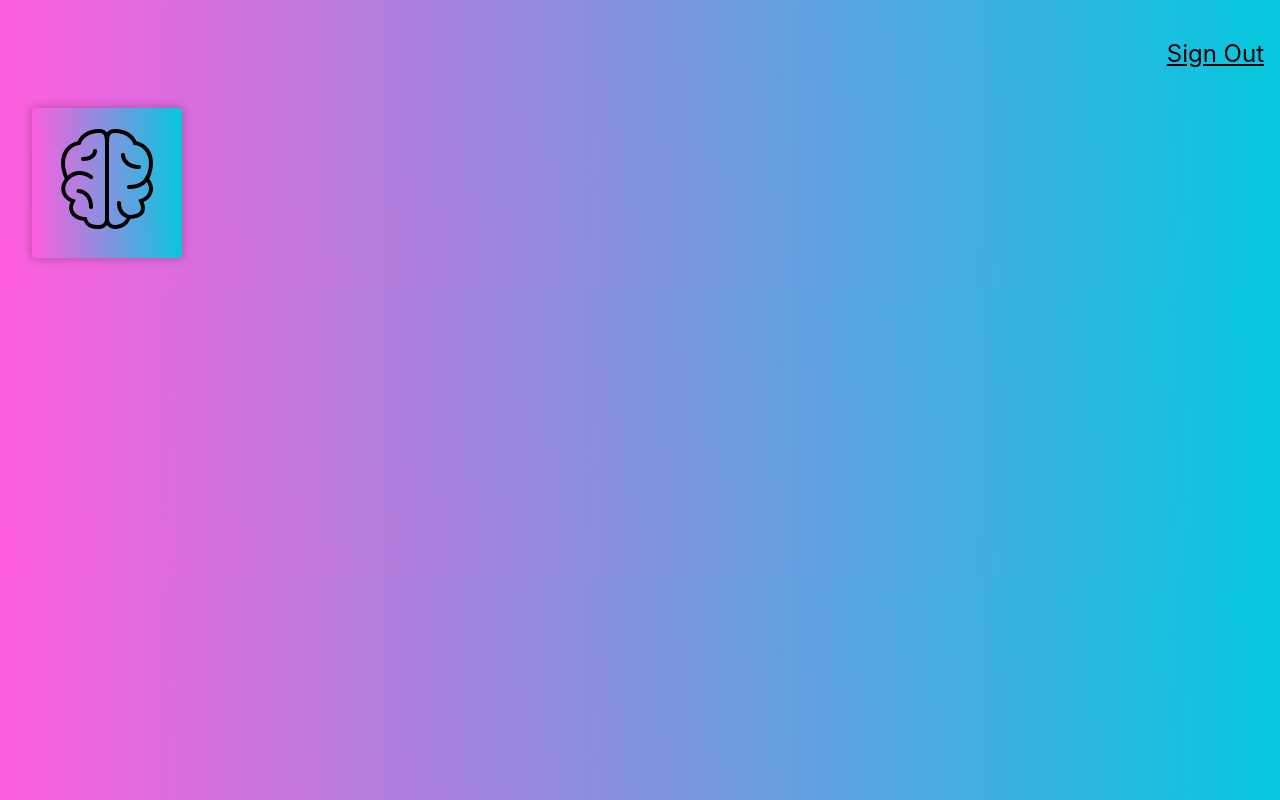
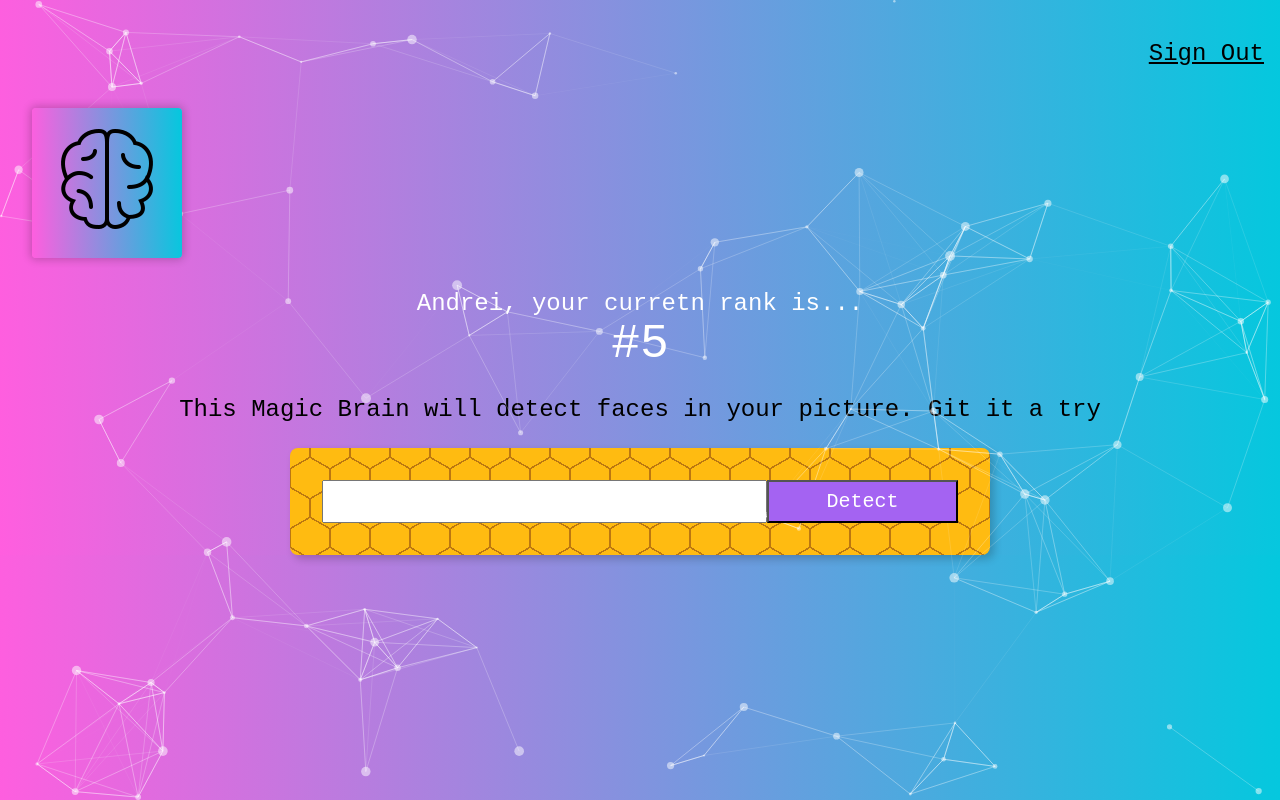
Before and after one commit to joaombpereira-eng/FaceRecognitionBrain, a React (Create React App) app: page / in a window 1280 px wide. Built offline with nearby package versions, Linux system fonts and the light colour scheme.

Commit message:
Creating More Components
- Rank
- ImageLinkForm
- Particles

```diff
--- a/package.json
+++ b/package.json
@@ -10,7 +10,10 @@
     "react-dom": "^18.1.0",
     "react-parallax-tilt": "^1.7.36",
     "react-scripts": "5.0.1",
+    "react-tsparticles": "^2.0.6",
     "tachyons": "^4.12.0",
+    "tsparticles": "^2.0.6",
+    "tsparticles-slim": "^2.0.6",
     "web-vitals": "^2.1.4"
   },
   "scripts": {
--- a/src/App.css
+++ b/src/App.css
@@ -1,5 +1,10 @@
 .App {
   text-align: center;
+}
+
+.center {
+  display: flex;
+  justify-content: center;
 }
 
 .App-logo {
--- a/src/App.js
+++ b/src/App.js
@@ -1,14 +1,105 @@
 import "./App.css";
+import Particles from "react-tsparticles";
+import { loadFull } from "tsparticles";
 import Navigation from "./components/Navigation/Navigation";
 import Logo from "./components/Logo/Logo";
+import Rank from "./components/Rank/Rank";
+import ImageLinkForm from "./components/ImageLinkForm/ImageLinkForm";
+
+const paramsOptions = {
+  fpsLimit: 120,
+  interactivity: {
+    events: {
+      onClick: {
+        enable: true,
+        mode: "push",
+      },
+      onHover: {
+        enable: true,
+        mode: "repulse",
+      },
+      resize: true,
+    },
+    modes: {
+      push: {
+        quantity: 4,
+      },
+      repulse: {
+        distance: 200,
+        duration: 0.4,
+      },
+    },
+  },
+  particles: {
+    color: {
+      value: "#ffffff",
+    },
+    links: {
+      color: "#ffffff",
+      distance: 150,
+      enable: true,
+      opacity: 0.5,
+      width: 1,
+    },
+    collisions: {
+      enable: true,
+    },
+    move: {
+      direction: "none",
+      enable: true,
+      outModes: {
+        default: "bounce",
+      },
+      random: false,
+      speed: 6,
+      straight: false,
+    },
+    number: {
+      density: {
+        enable: true,
+        area: 800,
+      },
+      value: 80,
+    },
+    opacity: {
+      value: 0.5,
+    },
+    shape: {
+      type: "circle",
+    },
+    size: {
+      value: { min: 1, max: 5 },
+    },
+  },
+  detectRetina: true,
+};
 
 function App() {
+  const particlesInit = async (main) => {
+    console.log(main);
+
+    // you can initialize the tsParticles instance (main) here, adding custom shapes or presets
+    // this loads the tsparticles package bundle, it's the easiest method for getting everything ready
+    // starting from v2 you can add only the features you need reducing the bundle size
+    await loadFull(main);
+  };
+
+  const particlesLoaded = (container) => {
+    console.log(container);
+  };
   return (
     <div className="App">
+      <Particles
+        id="tsparticles"
+        init={particlesInit}
+        loaded={particlesLoaded}
+        options={paramsOptions}
+      />
       <Navigation />
       <Logo />
-      {/* <ImageLinkForm />
-      <FaceRecognition /> */}
+      <Rank />
+      <ImageLinkForm />
+      {/* <FaceRecognition /> */}
     </div>
   );
 }
--- /dev/null
+++ b/src/components/ImageLinkForm/ImageLinkForm.css
@@ -0,0 +1,48 @@
+.form {
+  width: 700px;
+  background: radial-gradient(
+        circle farthest-side at 0% 50%,
+        #fb1 23.5%,
+        rgba(240, 166, 17, 0) 0
+      )
+      21px 30px,
+    radial-gradient(
+        circle farthest-side at 0% 50%,
+        #b71 24%,
+        rgba(240, 166, 17, 0) 0
+      )
+      19px 30px,
+    linear-gradient(
+        #fb1 14%,
+        rgba(240, 166, 17, 0) 0,
+        rgba(240, 166, 17, 0) 85%,
+        #fb1 0
+      )
+      0 0,
+    linear-gradient(
+        150deg,
+        #fb1 24%,
+        #b71 0,
+        #b71 26%,
+        rgba(240, 166, 17, 0) 0,
+        rgba(240, 166, 17, 0) 74%,
+        #b71 0,
+        #b71 76%,
+        #fb1 0
+      )
+      0 0,
+    linear-gradient(
+        30deg,
+        #fb1 24%,
+        #b71 0,
+        #b71 26%,
+        rgba(240, 166, 17, 0) 0,
+        rgba(240, 166, 17, 0) 74%,
+        #b71 0,
+        #b71 76%,
+        #fb1 0
+      )
+      0 0,
+    linear-gradient(90deg, #b71 2%, #fb1 0, #fb1 98%, #b71 0%) 0 0 #fb1;
+  background-size: 40px 60px;
+}
--- /dev/null
+++ b/src/components/ImageLinkForm/ImageLinkForm.js
@@ -0,0 +1,22 @@
+import React from "react";
+import "./ImageLinkForm.css";
+
+const ImageLinkForm = () => {
+  return (
+    <div>
+      <p className="f3">
+        {"This Magic Brain will detect faces in your picture. Git it a try"}
+      </p>
+      <div className="center">
+        <div className="form center pa4 br3 shadow-5">
+          <input className="f4 pa2 w-70 center" type="text" />
+          <button className="w-30 grow f4 link ph3 pv2 dib white bg-light-purple">
+            Detect
+          </button>
+        </div>
+      </div>
+    </div>
+  );
+};
+
+export default ImageLinkForm;
--- /dev/null
+++ b/src/components/Rank/Rank.js
@@ -0,0 +1,12 @@
+import React from "react";
+
+const Rank = () => {
+  return (
+    <div>
+      <div className="white f3">{"Andrei, your curretn rank is..."}</div>
+      <div className="white f1">{"#5"}</div>
+    </div>
+  );
+};
+
+export default Rank;
--- a/src/index.css
+++ b/src/index.css
@@ -1,10 +1,6 @@
 body {
   margin: 0;
-  font-family: -apple-system, BlinkMacSystemFont, "Segoe UI", "Roboto", "Oxygen",
-    "Ubuntu", "Cantarell", "Fira Sans", "Droid Sans", "Helvetica Neue",
-    sans-serif;
-  -webkit-font-smoothing: antialiased;
-  -moz-osx-font-smoothing: grayscale;
+  font-family: "Courier New", Courier, monospace;
   background: linear-gradient(89deg, #ff5edf 0%, #04c8de 100%); /* w3c */
 }
 
@@ -12,3 +8,7 @@
   font-family: source-code-pro, Menlo, Monaco, Consolas, "Courier New",
     monospace;
 }
+
+button {
+  cursor: pointer;
+}
--- a/src/index.js
+++ b/src/index.js
@@ -4,6 +4,7 @@
 import App from './App';
 import reportWebVitals from './reportWebVitals';
 import 'tachyons'
+
 
 const root = ReactDOM.createRoot(document.getElementById('root'));
 root.render(
```
Also changed, not shown: 1 other file (tests, documents, lock files or other folders).
